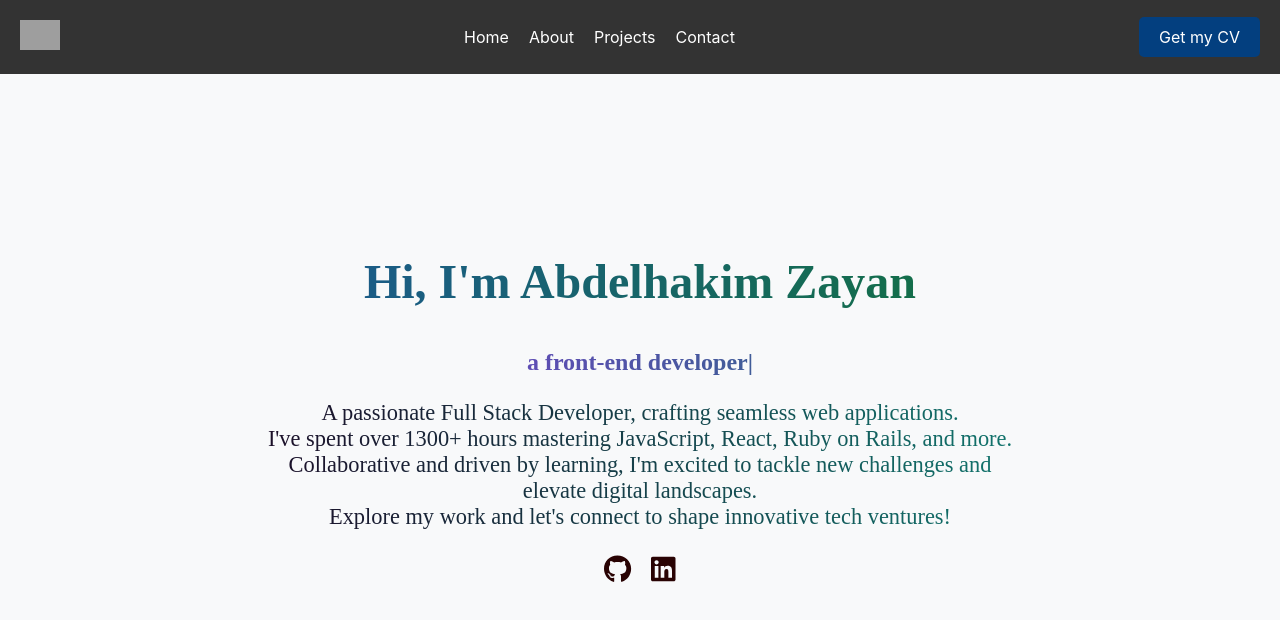
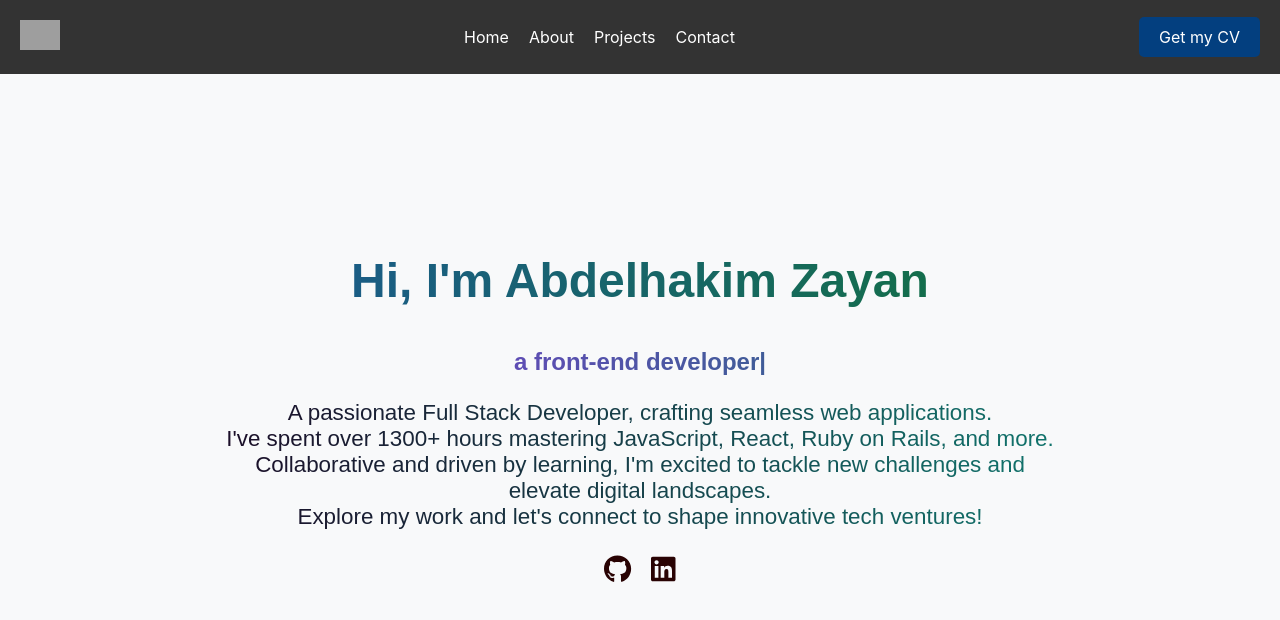
Before and after one commit to abdozayan12/New-Portfolio, a React (Create React App) app: page / in a window 1280 px wide. Shown: the top 620 px of the page. Built offline with nearby package versions, Linux system fonts and the light colour scheme; grey boxes are pictures that could not be loaded.

Commit message:
Fix Linters / Stylelint

```diff
--- a/src/components/Header/Header.css
+++ b/src/components/Header/Header.css
@@ -31,10 +31,6 @@
   text-decoration: none;
 }
 
-.menu a:hover {
-  color: #007BFF;
-}
-
 .CV a {
   color: #fff;
   text-decoration: none;
@@ -43,6 +39,10 @@
   border-radius: 5px;
 }
 
+.menu a:hover {
+  color: #007bff;
+}
+
 .CV a:hover {
   background-color: #499ffc;
   color: blanchedalmond;
--- a/src/components/intro/intro.css
+++ b/src/components/intro/intro.css
@@ -13,41 +13,46 @@
 }
 
 .homepage-content h1 {
-    font-family: __Inter_e66fe9,__Inter_Fallback_e66fe9;
+  font-family: Arial, Helvetica, sans-serif;
   font-weight: 800;
   font-size: 3rem;
-    background-image: linear-gradient(to right,var(--tw-gradient-stops));
+  background-image: linear-gradient(to right, var(--tw-gradient-stops));
+
   --tw-gradient-from: #1d569b var(--tw-gradient-from-position);
-    --tw-gradient-stops: var(--tw-gradient-from),var(--tw-gradient-to);
+  --tw-gradient-stops: var(--tw-gradient-from), var(--tw-gradient-to);
   --tw-gradient-to: #117435 var(--tw-gradient-to-position);
-    background-clip: text;
+
+  -webkit-background-clip: text;
   color: transparent;
 }
 
 .me {
-    font-family: __Inter_e66fe9,__Inter_Fallback_e66fe9;
+  font-family: Arial, Helvetica, sans-serif;
   font-weight: 900;
   font-size: 1.5rem;
-    background-image: linear-gradient(to right,var(--tw-gradient-stops));
+  background-image: linear-gradient(to right, var(--tw-gradient-stops));
+
   --tw-gradient-from: #8d35e0 var(--tw-gradient-from-position);
-    --tw-gradient-stops: var(--tw-gradient-from),var(--tw-gradient-to);
+  --tw-gradient-stops: var(--tw-gradient-from), var(--tw-gradient-to);
   --tw-gradient-to: #11746c var(--tw-gradient-to-position);
-    background-clip: text;
+
+  -webkit-background-clip: text;
   color: transparent;
 }
 
 .about-me {
-    font-family: __Inter_e66fe9,__Inter_Fallback_e66fe9;
+  font-family: Arial, Helvetica, sans-serif;
   font-weight: 500;
   font-size: 1.4rem;
-    background-image: linear-gradient(to right,var(--tw-gradient-stops));
+  background-image: linear-gradient(to right, var(--tw-gradient-stops));
+
   --tw-gradient-from: #1b0e28 var(--tw-gradient-from-position);
-    --tw-gradient-stops: var(--tw-gradient-from),var(--tw-gradient-to);
+  --tw-gradient-stops: var(--tw-gradient-from), var(--tw-gradient-to);
   --tw-gradient-to: #11746c var(--tw-gradient-to-position);
-    background-clip: text;
+
+  -webkit-background-clip: text;
   color: transparent;
   margin-inline: 10%;
-    font-weight: 100;
   text-align: center;
 }
 
```
Lines whose indentation alone changed are shown as unchanged.
